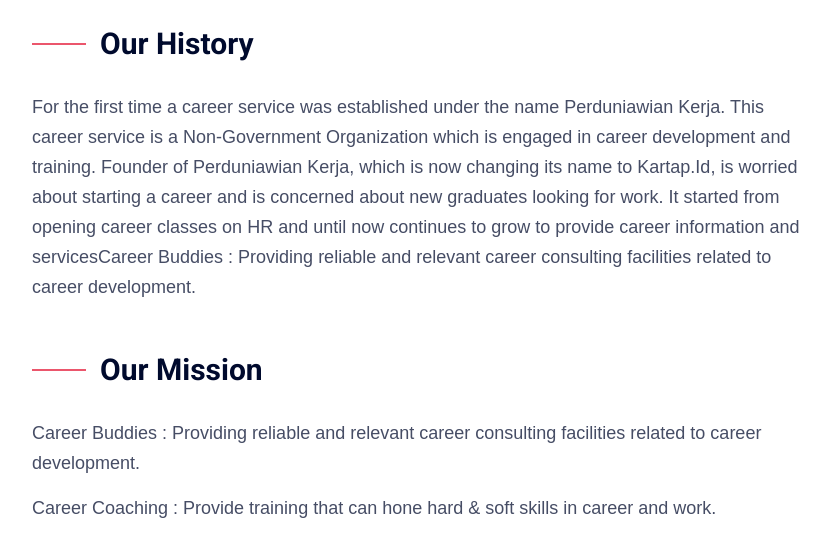
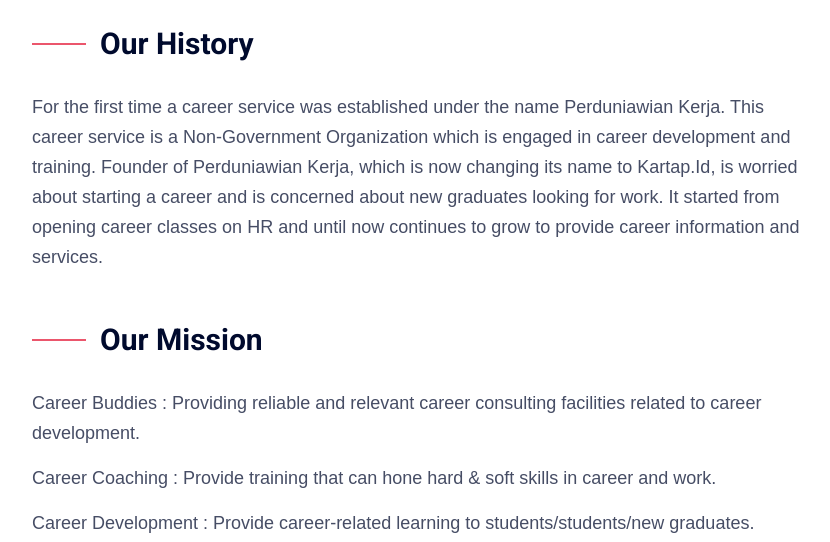
Before and after one commit to mailliw17/kartap, a CodeIgniter app: page /kartap/about in a window 1280 px wide. Shown: the part 740-1282 px from the top of the page, without its empty margins (123-953 px from the left). Run offline with CodeIgniter, Linux system fonts and the light colour scheme; some libraries are stand-ins or nearby versions.

Commit message:
perbaiki copywriting di our history

```diff
--- a/application/views/V_about.php
+++ b/application/views/V_about.php
@@ -20,7 +20,7 @@
 
                     <div class="about-details-cap mb-50">
                         <h4>Our History</h4>
-                        <p style="font-size: 18px !important;">For the first time a career service was established under the name Perduniawian Kerja. This career service is a Non-Government Organization which is engaged in career development and training. Founder of Perduniawian Kerja, which is now changing its name to Kartap.Id, is worried about starting a career and is concerned about new graduates looking for work. It started from opening career classes on HR and until now continues to grow to provide career information and servicesCareer Buddies : Providing reliable and relevant career consulting facilities related to career development.
+                        <p style="font-size: 18px !important;">For the first time a career service was established under the name Perduniawian Kerja. This career service is a Non-Government Organization which is engaged in career development and training. Founder of Perduniawian Kerja, which is now changing its name to Kartap.Id, is worried about starting a career and is concerned about new graduates looking for work. It started from opening career classes on HR and until now continues to grow to provide career information and services.
                         </p>
                     </div>
 
```
